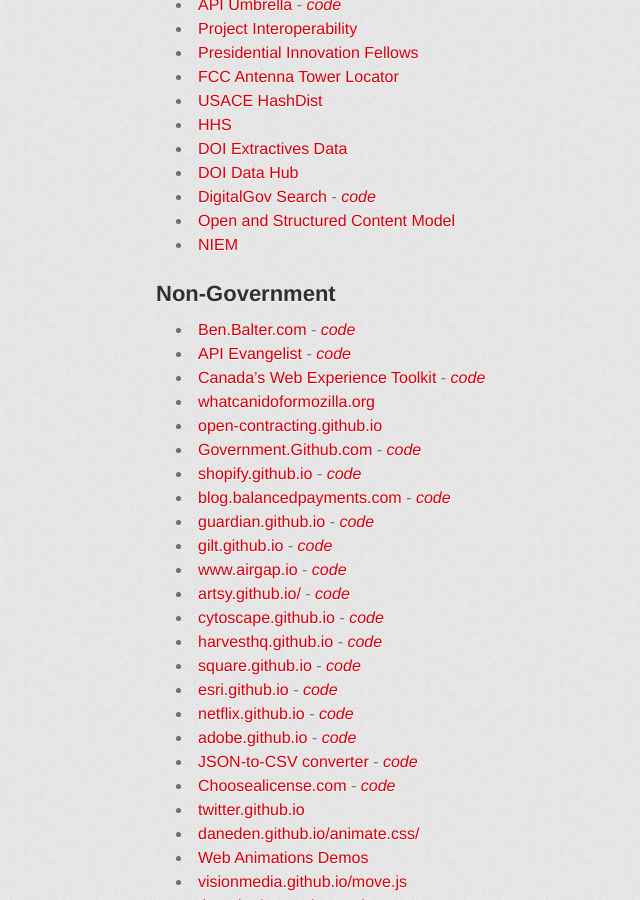
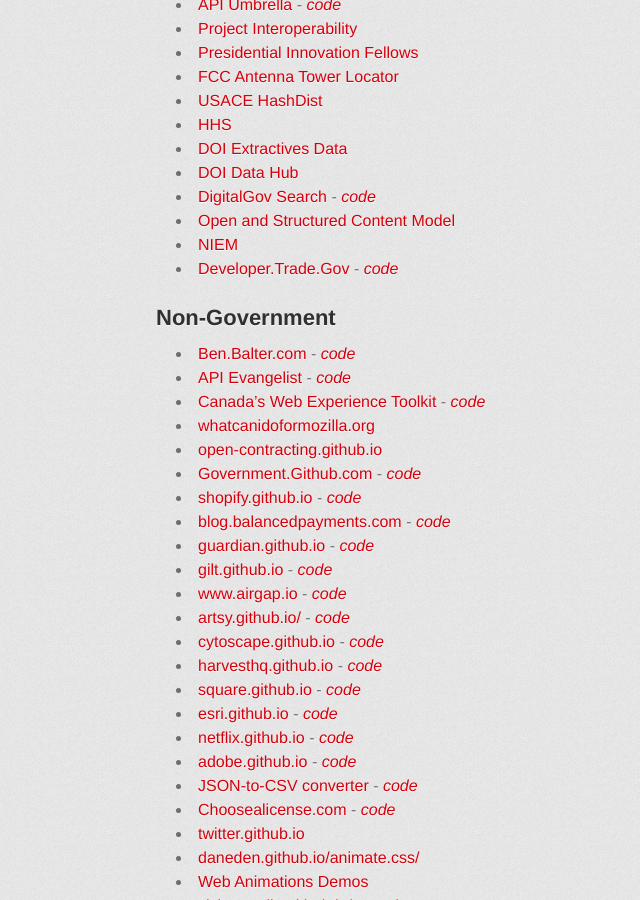
Before and after one commit to GSA/Open-Data-Collaboration-Sandbox, a Jekyll site: the page built from website_examples.md, in a window 1280 px wide and 900 px high, scrolled down 633 px. Shown: the whole window, without its empty margins (174-814 px from the left). Built offline with Jekyll 4.4.1, drawn with Linux system fonts in a browser that asks for light colours; some web fonts are replaced.

Commit message:
adding ita

```diff
--- a/website_examples.md
+++ b/website_examples.md
@@ -33,6 +33,7 @@
 * [DigitalGov Search](http://search.digitalgov.gov/) - *[code](https://github.com/GSA/search.digitalgov.gov)*
 * [Open and Structured Content Model](http://gsa.github.io/Open-And-Structured-Content-Models/)
 * [NIEM](http://niem.github.io)
+* [Developer.Trade.Gov](http://developer.trade.gov/) - *[code](https://github.com/InternationalTradeAdministration/developerportal)*
 
 ## Non-Government
 
```
